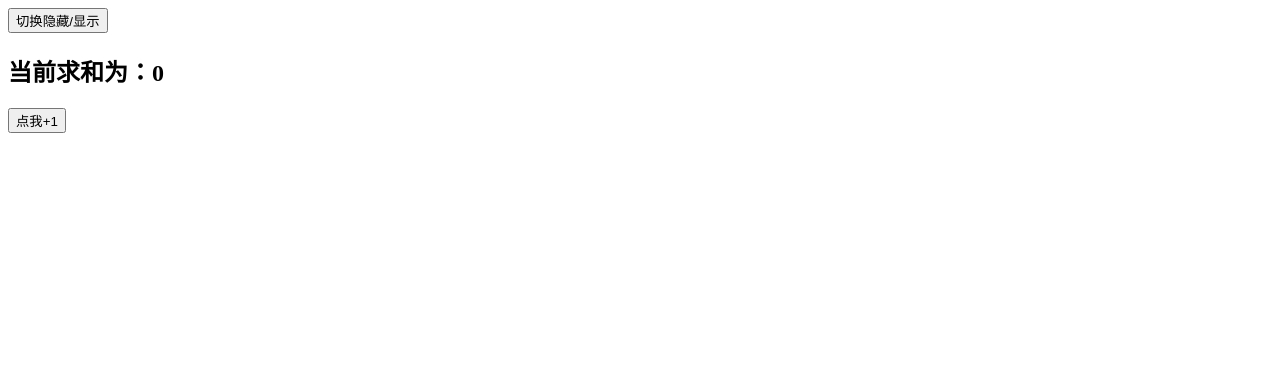
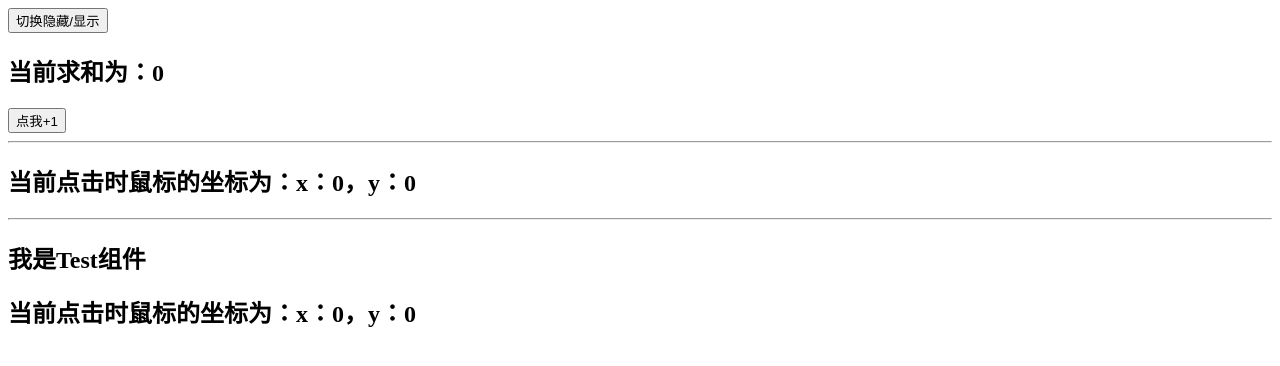
Before and after one commit to Jaunty-Liu/vue, a Vue app: page / in a window 1280 px wide. Shown: the top 366 px of the page. Built offline with nearby package versions, Linux system fonts and the light colour scheme.

Commit message:
Vue3hook

```diff
--- a/src/App.vue
+++ b/src/App.vue
@@ -1,14 +1,17 @@
 <template>
 	<button @click="isShowDemo = !isShowDemo">切换隐藏/显示</button>
 	<Demo v-if="isShowDemo"/>
+	<hr>
+	<Test/>
 </template>
 
 <script>
 	import {ref} from 'vue'
 	import Demo from './components/Demo'
+	import Test from './components/Test'
 	export default {
 		name: 'App',
-		components:{Demo},
+		components:{Demo,Test},
 		setup() {
 			let isShowDemo = ref(true)
 			return {isShowDemo}
--- a/src/components/Demo.vue
+++ b/src/components/Demo.vue
@@ -1,67 +1,23 @@
 <template>
 	<h2>当前求和为：{{sum}}</h2>
 	<button @click="sum++">点我+1</button>
+	<hr>
+	<h2>当前点击时鼠标的坐标为：x：{{point.x}}，y：{{point.y}}</h2>
 </template>
 
 <script>
-	import {ref,onBeforeMount,onMounted,onBeforeUpdate,onUpdated,onBeforeUnmount,onUnmounted} from 'vue'
+	import {ref} from 'vue'
+	import usePoint from '../hooks/usePoint'
 	export default {
 		name: 'Demo',
-
 		setup(){
-			console.log('---setup---')
 			//数据
 			let sum = ref(0)
+			let point = usePoint()
 
-			//通过组合式API的形式去使用生命周期钩子
-			onBeforeMount(()=>{
-				console.log('---onBeforeMount---')
-			})
-			onMounted(()=>{
-				console.log('---onMounted---')
-			})
-			onBeforeUpdate(()=>{
-				console.log('---onBeforeUpdate---')
-			})
-			onUpdated(()=>{
-				console.log('---onUpdated---')
-			})
-			onBeforeUnmount(()=>{
-				console.log('---onBeforeUnmount---')
-			})
-			onUnmounted(()=>{
-				console.log('---onUnmounted---')
-			})
 
 			//返回一个对象（常用）
-			return {sum}
-		},
-		//通过配置项的形式使用生命周期钩子
-		//#region
-		beforeCreate() {
-			console.log('---beforeCreate---')
-		},
-		created() {
-			console.log('---created---')
-		},
-		beforeMount() {
-			console.log('---beforeMount---')
-		},
-		mounted() {
-			console.log('---mounted---')
-		},
-		beforeUpdate(){
-			console.log('---beforeUpdate---')
-		},
-		updated() {
-			console.log('---updated---')
-		},
-		beforeUnmount() {
-			console.log('---beforeUnmount---')
-		},
-		unmounted() {
-			console.log('---unmounted---')
-		},
-		//#endregion
+			return {sum,point}
+		}
 	}
 </script>
--- /dev/null
+++ b/src/components/Test.vue
@@ -0,0 +1,15 @@
+<template>
+	<h2>我是Test组件</h2>
+	<h2>当前点击时鼠标的坐标为：x：{{point.x}}，y：{{point.y}}</h2>
+</template>
+
+<script>
+	import usePoint from '../hooks/usePoint'
+	export default {
+		name:'Test',
+		setup(){
+			const point = usePoint()
+			return {point}
+		}
+	}
+</script>
--- /dev/null
+++ b/src/hooks/usePoint.js
@@ -0,0 +1,27 @@
+import {reactive,onMounted,onBeforeUnmount} from 'vue'
+export default function (){
+	//实现鼠标“打点”相关的数据
+	let point = reactive({
+		x:0,
+		y:0
+	})
+
+	//实现鼠标“打点”相关的方法
+	// 为了便于添加和移除就单拎出这个方法
+	function savePoint(event){
+		point.x = event.pageX
+		point.y = event.pageY
+		console.log(event.pageX,event.pageY)
+	}
+
+	//实现鼠标“打点”相关的生命周期钩子
+	onMounted(()=>{
+		window.addEventListener('click',savePoint)
+	})
+	// 记得添加组件卸载前销毁点击事件监听，这样在Demo子组件销毁之后就不会再监听点击事件了
+	onBeforeUnmount(()=>{
+		window.removeEventListener('click',savePoint)
+	})
+
+	return point
+}
```
